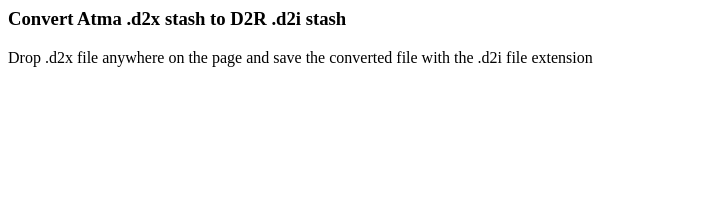
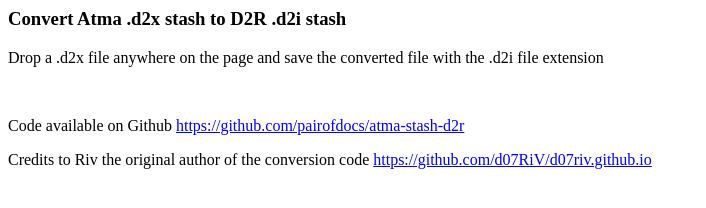
Before and after one commit to pairofdocs/atma-stash-d2r, a plain HTML site: page index.html in a window 1280 px wide. Shown: the whole page, without its empty margins (0-706 px from the left). Drawn offline with Linux system fonts and the light colour scheme.

Commit message:
add links to code in index.html

```diff
--- a/index.html
+++ b/index.html
@@ -593,9 +593,13 @@
 </head>
 <body>
 <h3>Convert Atma .d2x stash to D2R .d2i stash</h3>
-<p>Drop .d2x file anywhere on the page and save the converted file with the .d2i file extension</p>
+<p>Drop a .d2x file anywhere on the page and save the converted file with the .d2i file extension</p>
 
-<p id="output-log" />
+<p id="output-log"></p>
+<br style="margin: 12rem">
+<p>Code available on Github <a href="https://github.com/pairofdocs/atma-stash-d2r">https://github.com/pairofdocs/atma-stash-d2r</a></p>
+<p>Credits to Riv the original author of the conversion code <a href="https://github.com/d07RiV/d07riv.github.io">https://github.com/d07RiV/d07riv.github.io</a></p>
+
 <script>
 document.addEventListener("drop", onDrop, true);
 document.addEventListener("dragover", onDragOver, true);
```
